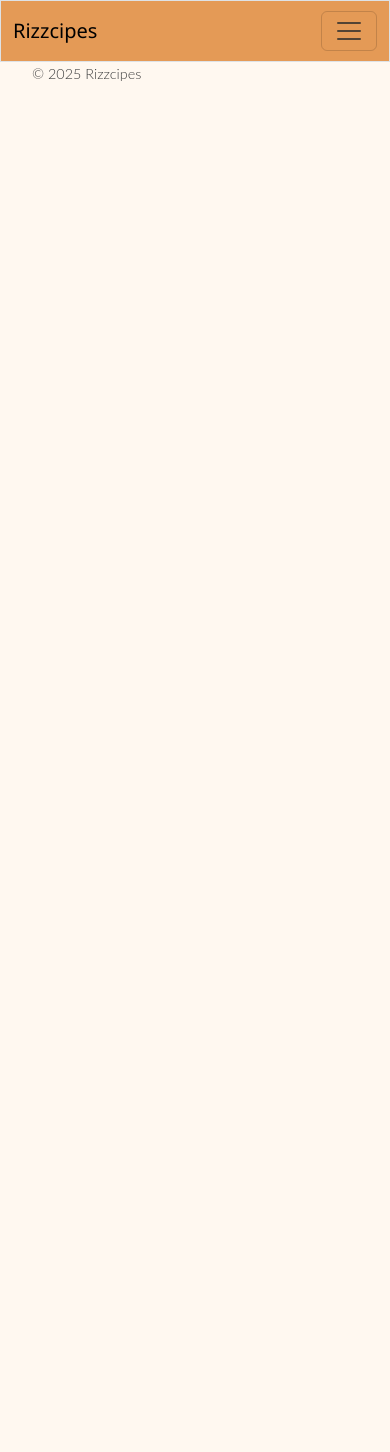
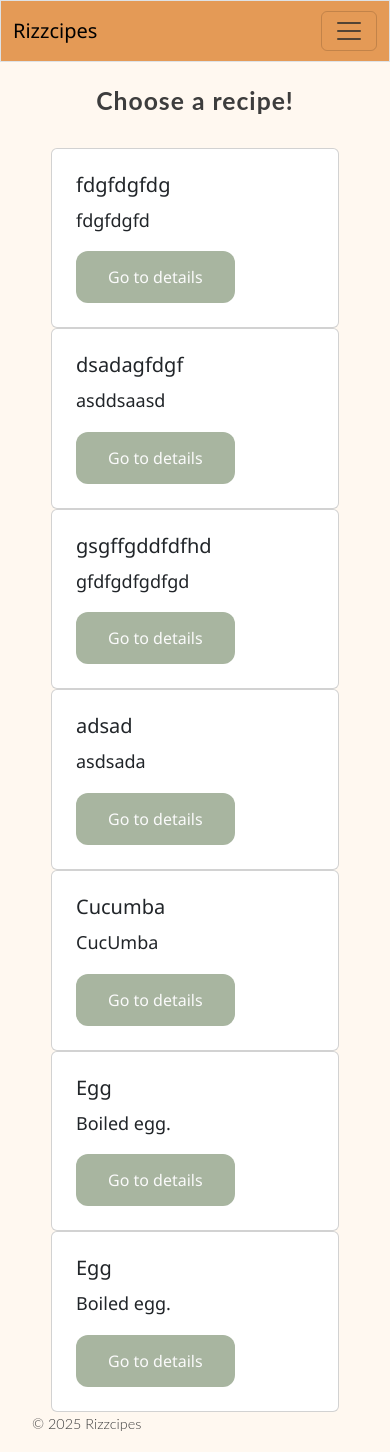
Before and after one commit to DraxinAm/cs50_final, a Flask app: page / in a window 390 px wide. Before the commit the page ends 81 px from the top, so only its background shows below. Run offline with Flask 3, Linux system fonts and the light colour scheme; the visitor is signed in with stand-in values (Sample User, id 1); data comes from the database, SQL or seed files in the repository; both versions use the stored data as it was after the commit; some libraries are stand-ins or nearby versions.

Commit message:
homepage, title search and readme is done

```diff
--- a/app.py
+++ b/app.py
@@ -30,7 +30,15 @@ def after_request(response):
 @login_required
 def index():
     """Show homepage"""
-    return render_template("index.html")
+    cards = db.list_recipe(session["user_id"])
+    return render_template("index.html", cards=cards, card_number=len(cards))
+
+# https://flask.palletsprojects.com/en/stable/quickstart/ (I borrowed the variable rules modul from this link)
+@app.route('/recipe/<int:recipe_id>')
+def show_post(recipe_id):
+    # Show the recipe with the given id, the id is an integer
+    info, tags, ingredients, steps = db.return_recipe_info(recipe_id)
+    return render_template("recipe.html", info=info, tags=tags, ingredients=ingredients, steps=steps)
 
 @app.route("/cookbook")
 @login_required
@@ -93,13 +101,6 @@ def create():
     else:
         return render_template("create.html")
 
-@app.route("/recipe", methods=["GET"])
-@login_required
-def recipe():
-    """Present the recipe"""
-
-    return render_template("create.html")
-
 @app.route("/search", methods=["GET", "POST"])
 @login_required
 def search():
@@ -108,16 +109,28 @@ def search():
         # Handle search logic here
         search = request.form.get("search")
         diet = request.form.get("diet")
+        print(search)
+        print(diet)
         if request.form.get("search"):
             # Select from table and return that
-            return render_template("searched.html", search=search)
+            recipe_title = request.form.get("search")
+            cards = db.search(recipe_title)
+            # Search for recipe_title, desc, time, servings, tags, ingredients, steps
+            return render_template("index.html", cards=cards, card_number=len(cards))
         if request.form.get("diet"):
             # Select from table and return that
-            return render_template("recipe.html")
+            return redirect("/list")
         if search and diet:
             return problem("Sorry, you can only choose one")
     else:
         return render_template("search.html")
+
+@app.route("/list", methods=["GET", "POST"])
+@login_required
+def list():
+    """List the cards for the found recipes"""
+    cards = db.list_recipe(session["user_id"])
+    return render_template("index.html", cards=cards, card_number=len(cards))
 
 @app.route("/register", methods=["GET", "POST"])
 def register():
--- a/database/database.py
+++ b/database/database.py
@@ -4,11 +4,56 @@ class Database:
     def __init__(self, db_file="database/recipes.db"):
         self.db_file = db_file
 
+    def list_recipe(self, user_id):
+        connection, cursor = self.connection_and_cursor()
+        # Title and description
+        cursor.execute("SELECT id, title, description FROM recipes WHERE user_id = ? ORDER BY created_at DESC ", (user_id,))
+        result = cursor.fetchall()
+        cards = []
+        for i in result:
+            cards.append(dict(i))
+        connection.commit()
+        connection.close()
+        return cards
+
+    def return_recipe_info(self, recipe_id):
+        connection, cursor = self.connection_and_cursor()
+        cursor.execute("SELECT title, description, servings, cook_time FROM recipes WHERE id = ?", (recipe_id, ))
+        result = cursor.fetchone()
+        info = dict(result)
+        cursor.execute("SELECT name FROM tags WHERE ID IN (SELECT tag_id FROM recipe_tags WHERE recipe_id = ?)", (recipe_id, ))
+        result = cursor.fetchall()
+        tags = []
+        for i in result:
+            tags.append(dict(i)) if result else {}
+        cursor.execute("SELECT amount, unit, name FROM ingredients WHERE recipe_id = ?", (recipe_id, ))
+        result = cursor.fetchall()
+        ingredients = []
+        for i in result:
+            ingredients.append(dict(i)) if result else {}
+        cursor.execute("SELECT instruction FROM steps WHERE recipe_id = ? ORDER BY step_number ASC", (recipe_id, ))
+        result = cursor.fetchall()
+        steps = []
+        for i in result:
+            steps.append(dict(i)) if result else {}
+        connection.commit()
+        connection.close()
+        return info, tags, ingredients, steps
+
+
+
     def search(self, recipe_title):
         connection, cursor = self.connection_and_cursor()
-        cursor.execute("SELECT id FROM recipes WHERE title = ?", (recipe_title,))
-        recipe_id = cursor.fetchone()[0]
-        cursor.execute("SELECT ")
+        cursor.execute("SELECT id, title, description FROM recipes WHERE title LIKE ?", (f"%{recipe_title}%",))
+        result = cursor.fetchall()
+        cards = []
+        for i in result:
+            cards.append(dict(i))
+        connection.commit()
+        connection.close()
+        return cards
+        # Search for
+        #cursor.execute("SELECT ")
 
 
     def insert_recipes(self, user_id, recipe_title, description, cooktime, servings):
--- a/static/styles.css
+++ b/static/styles.css
@@ -20,6 +20,10 @@
 /* Using the accent color for navbar brand with bootstrap */
 nav {
     background-color: #e49a56;
+}
+
+card {
+    box-sizing: border-box;
 }
 
 body {
@@ -47,7 +51,7 @@ body {
 /* Soft buttons, ws3schools help */
 button, .btn {
     background: var(--primary);
-    color: rgb(240, 177, 96);
+    color: rgb(250, 250, 250);
     border: none;
     padding: 0.875rem 2rem;
     border-radius: 12px;
@@ -56,7 +60,7 @@ button, .btn {
     transition: all 0.2s ease;
 }
 
-button:hover {
+button:hover, .btn:hover {
     background: #e49a56;
     transform: scale(1.02);
 }
--- a/templates/index.html
+++ b/templates/index.html
@@ -5,4 +5,22 @@
 {% endblock %}
 
 {% block content %}
+<!--https://getbootstrap.com/docs/5.3/components/card/-->
+<form action=/ method="post">
+    <h2 class="text-center p-4">Choose a recipe!</h2>
+    <div class="row row-cols-1 row-cols-md-5 justify-content-center">
+    {% for i in range(card_number) %}
+    <div class="col-auto">
+        <div class="card p-2" style="width: 18rem;">
+            <div class="card-body">
+                <h5 class="card-title">{{ cards[i]["title"] }}</h5>
+                <p class="card-text">{{ cards[i]["description"] }}</p>
+                <a href="/recipe/{{ cards[i]['id']}}" class="btn">Go to details</a>
+            </div>
+        </div>
+    </div>
+    {% endfor %}
+</div>
+
+</form>
 {% endblock %}
```
Also changed, not shown: database/db_script.py (deleted, +0 -8 lines), templates/recipe.html (+34 -11 lines), database/recipes.db, readme.md.
